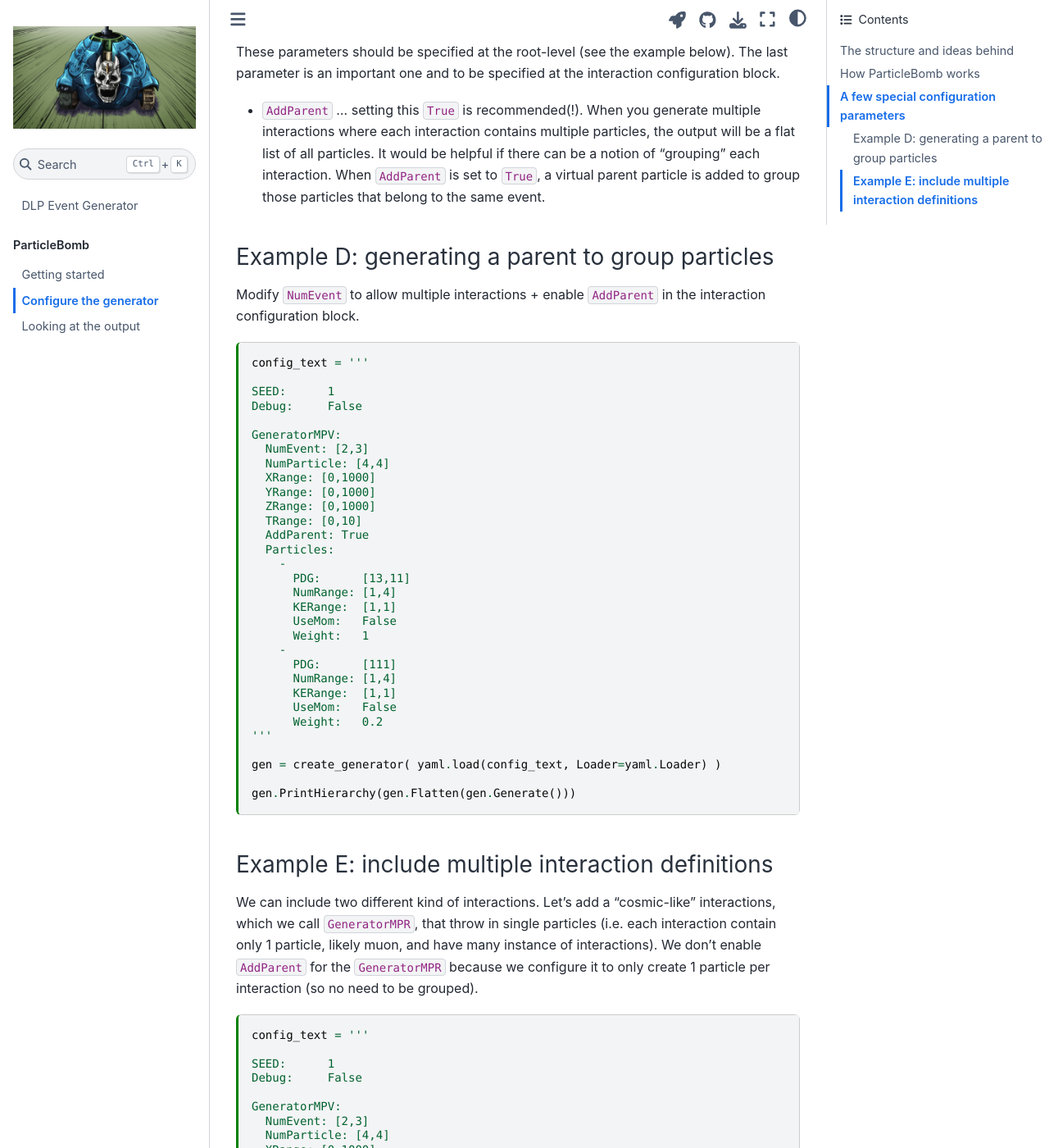
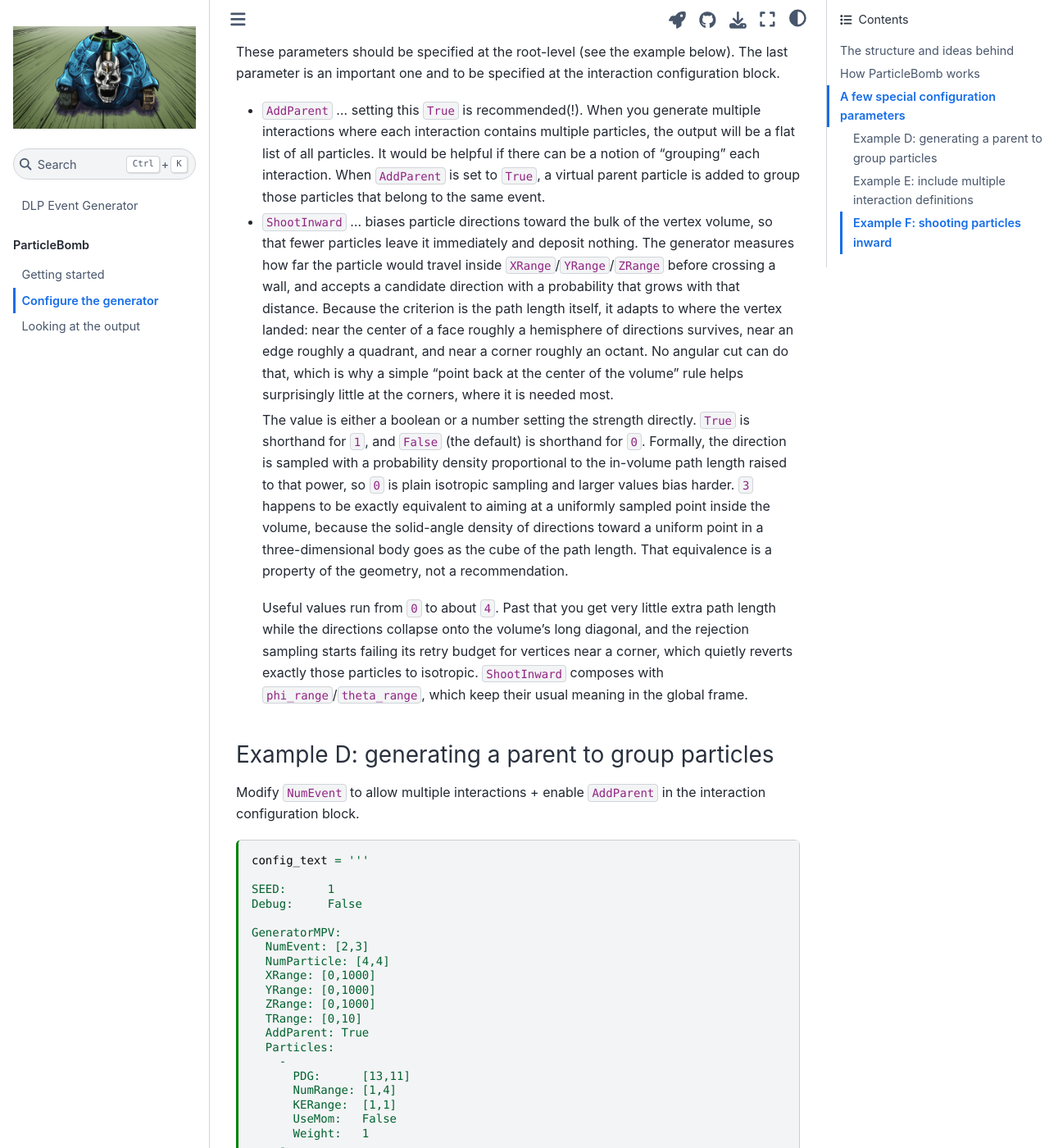
Before and after one commit to DeepLearnPhysics/DLPGenerator, a Jupyter Book: the page built from book/Configuration.md, in a window 1280 px wide and 1400 px high, scrolled down 4912 px. Shown: the whole window at 82% size. Built offline with Jupyter Book 1.0.4 settings and Sphinx 7.4.7 and the Sphinx Book theme 1.1.4, drawn with Linux system fonts in a browser that asks for light colours; comment, search, counter and statistics services are not loaded; some of the changed text lies outside the part shown.

Commit message:
added ShootInward

````diff
--- a/book/Configuration.md
+++ b/book/Configuration.md
@@ -183,6 +183,12 @@ These parameters should be specified at the root-level (see the example below).
 
 * `AddParent` ... setting this `True` is recommended(!). When you generate multiple interactions where each interaction contains multiple particles, the output will be a flat list of all particles. It would be helpful if there can be a notion of "grouping" each interaction. When `AddParent` is set to `True`, a virtual parent particle is added to group those particles that belong to the same event.
 
+* `ShootInward` ... biases particle directions toward the bulk of the vertex volume, so that fewer particles leave it immediately and deposit nothing. The generator measures how far the particle would travel inside `XRange`/`YRange`/`ZRange` before crossing a wall, and accepts a candidate direction with a probability that grows with that distance. Because the criterion is the path length itself, it adapts to where the vertex landed: near the center of a face roughly a hemisphere of directions survives, near an edge roughly a quadrant, and near a corner roughly an octant. No angular cut can do that, which is why a simple "point back at the center of the volume" rule helps surprisingly little at the corners, where it is needed most.
+
+  The value is either a boolean or a number setting the strength directly. `True` is shorthand for `1`, and `False` (the default) is shorthand for `0`. Formally, the direction is sampled with a probability density proportional to the in-volume path length raised to that power, so `0` is plain isotropic sampling and larger values bias harder. `3` happens to be exactly equivalent to aiming at a uniformly sampled point inside the volume, because the solid-angle density of directions toward a uniform point in a three-dimensional body goes as the cube of the path length. That equivalence is a property of the geometry, not a recommendation.
+
+  Useful values run from `0` to about `4`. Past that you get very little extra path length while the directions collapse onto the volume's long diagonal, and the rejection sampling starts failing its retry budget for vertices near a corner, which quietly reverts exactly those particles to isotropic. `ShootInward` composes with `phi_range`/`theta_range`, which keep their usual meaning in the global frame.
+
 ### Example D: generating a parent to group particles
 
 Modify `NumEvent` to allow multiple interactions + enable `AddParent` in the interaction configuration block.
@@ -280,3 +286,55 @@ gen = create_generator( yaml.load(config_text, Loader=yaml.Loader) )
 
 gen.PrintHierarchy(gen.Flatten(gen.Generate()))
 ```
+
+### Example F: shooting particles inward
+
+A vertex sampled near a corner of the volume usually produces a particle that escapes right away. `ShootInward` suppresses those directions. Below we measure the mean distance each particle travels before leaving the volume, for a few values of `ShootInward`.
+
+```{code-cell}
+config_text = '''
+
+SEED:      1
+
+GeneratorMPV:
+  NumEvent: [4000,4000]
+  NumParticle: [1,1]
+  XRange: [0,2000]
+  YRange: [0,1000]
+  ZRange: [0,5000]
+  TRange: [0,10]
+  ShootInward: 1
+  Particles:
+    -
+      PDG:      [13]
+      NumRange: [1,1]
+      KERange:  [1,1]
+      UseMom:   False
+      Weight:   1
+'''
+
+import math
+
+LO = (0., 0., 0.)
+HI = (2000., 1000., 5000.)
+
+def path_inside(row):
+    """how far the particle gets before it crosses a wall of the volume"""
+    magnitude = math.sqrt(row[6]**2 + row[7]**2 + row[8]**2)
+    best = float('inf')
+    for axis in range(3):
+        direction = row[6 + axis] / magnitude
+        if abs(direction) < 1e-15:
+            continue
+        wall = HI[axis] if direction > 0 else LO[axis]
+        best = min(best, (wall - row[11 + axis]) / direction)
+    return best
+
+for power in [0, 1, 3]:
+    cfg = config_text.replace('ShootInward: 1', f'ShootInward: {power}')
+    gen = create_generator(yaml.load(cfg, Loader=yaml.Loader))
+    lengths = [path_inside(row) for row in gen.Flatten(gen.Generate())]
+    wasted = sum(1 for value in lengths if value < 200.) / len(lengths)
+    print(f'power {power}: mean path {sum(lengths)/len(lengths):7.0f} mm, '
+          f'{wasted:.1%} of particles escape within 200 mm')
+```
````
Also changed, not shown: CHANGELOG.md (+9 -0 lines), README.md (+5 -0 lines), 5 other files.
